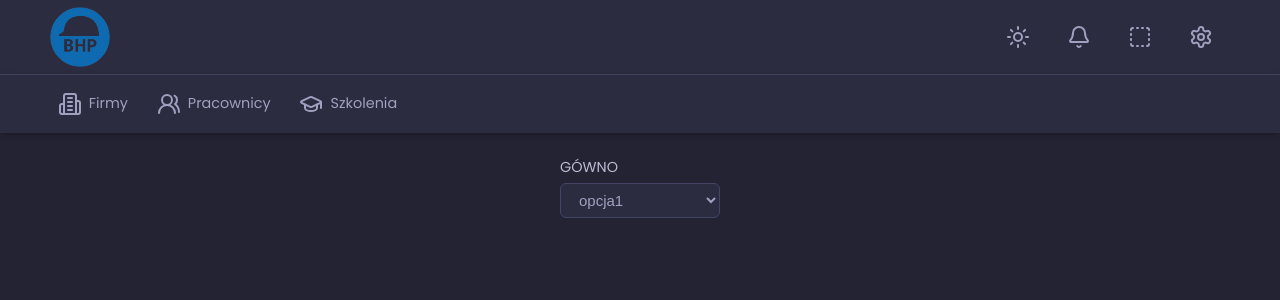
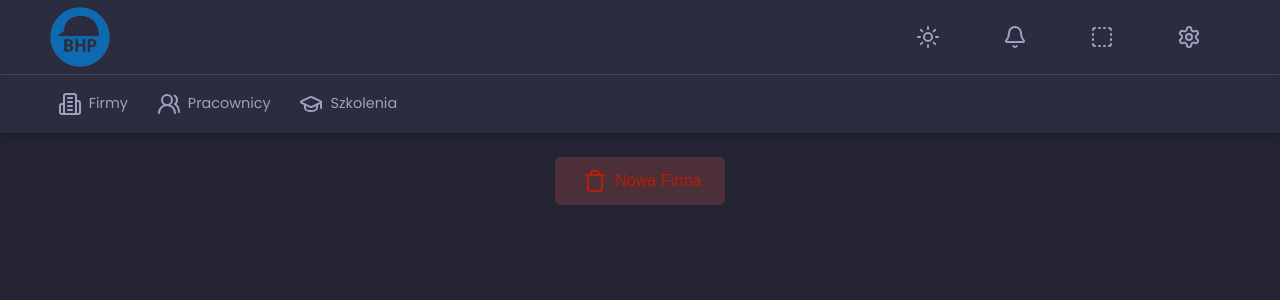
Before and after one commit to Zaniew1/REACT-BHP, a React (Vite) app: page / in a window 1280 px wide. Shown: the top 300 px of the page. Built offline with nearby package versions, Linux system fonts and the light colour scheme.

Commit message:
styles: style button, add predefined classes

```diff
--- a/src/Styles/Style.css
+++ b/src/Styles/Style.css
@@ -58,6 +58,99 @@ body {
 .icon-green {
   background-color: rgb(54, 72, 63);
   color: rgb(113, 221, 55);
+}
+
+.button__gray, .button__blue, .button__delete, .button {
+  display: flex;
+  justify-content: center;
+  align-items: center;
+  flex-direction: row;
+  border-radius: 0.375rem;
+  border: 1px solid transparent;
+  padding: 0.4375rem 0.9rem;
+  transition: 0.2s ease-in-out;
+  cursor: pointer;
+  margin: 0 1rem;
+  height: 3rem;
+}
+
+.button {
+  color: #a0a0c0;
+  background-color: transparent;
+}
+.button:hover {
+  color: #babad1;
+}
+.button__delete {
+  padding: 0.5rem 1.4rem;
+  color: rgb(182, 31, 5);
+  background: rgb(77, 47, 58);
+  border-color: transparent;
+  font-size: 1rem;
+}
+.button__delete:hover {
+  border-color: transparent;
+  background: #e6381a;
+  color: #fff;
+  box-shadow: 0 0.125rem 0.25rem 0 rgba(255, 62, 29, 0.4);
+  transform: translateY(-1px);
+}
+.button__delete:disabled {
+  box-shadow: none;
+  cursor: auto;
+  transform: none;
+  color: rgb(182, 31, 5);
+  background: rgb(77, 47, 58);
+}
+.button__delete svg {
+  margin: 0 0.5rem 0 0.3rem;
+  height: 1.5rem;
+  width: 1.5rem;
+}
+.button__blue {
+  color: #fff;
+  background-color: #696cff;
+  border-color: #696cff;
+  font-size: 1rem;
+  font-weight: 400;
+  box-shadow: 0 0.125rem 0.25rem 0 rgba(105, 108, 255, 0.4);
+}
+.button__blue:hover {
+  background-color: #5c5eff;
+  transform: translateY(-0.1rem);
+}
+.button__blue svg {
+  margin: 0 0.5rem 0 0.3rem;
+}
+.button__blue:disabled {
+  box-shadow: none;
+  cursor: auto;
+  transform: none;
+  background-color: #696cff;
+  border-color: #696cff;
+}
+.button__gray {
+  color: #8592a3;
+  border-color: transparent;
+  background: #393c50;
+}
+.button__gray:hover {
+  border-color: transparent;
+  background: #788393;
+  color: #fff;
+  box-shadow: 0 0.125rem 0.25rem 0 rgba(133, 146, 163, 0.4);
+  transform: translateY(-1px);
+}
+.button__gray:disabled {
+  color: #8592a3;
+  border-color: transparent;
+  background: #393c50;
+  transform: none;
+  cursor: auto;
+  box-shadow: none;
+}
+.button__gray svg {
+  margin: 0 0.5rem 0 0.3rem;
 }
 
 .logo {
@@ -132,27 +225,6 @@ body {
   justify-content: center;
   align-items: center;
   flex-direction: row;
-}
-.settings_button {
-  display: flex;
-  justify-content: center;
-  align-content: center;
-  flex-direction: row;
-  font-weight: 400;
-  line-height: 1.53;
-  border-radius: 0.375rem;
-  border: 1px solid transparent;
-  padding: 0.4375rem 1.25rem;
-  transition: 0.2s ease-in-out;
-  cursor: pointer;
-  color: #a0a0c0;
-  padding: 0 0.5em;
-  font-size: 2.2em;
-  background-color: transparent;
-}
-.settings_button:hover {
-  transform: scale(1.1);
-  color: #dddde9;
 }
 
 .input__wrapper {
--- a/src/components/atoms/Button.tsx
+++ b/src/components/atoms/Button.tsx
@@ -1,14 +1,16 @@
 
 export type ButtonType = {
-    buttonClass: string,
-    children?: React.ReactNode;
-    buttonClick: ()=> void;
-    rest?: any;
-
+    class?: string,
+    children?: React.ReactNode | string;
+    onClick: ()=> void;
+    disabled?:boolean;
+    type: "button" | "submit" | "reset";
+    form?: string;
+    name?:string
 }
 
 export const Button = (props: ButtonType ):React.JSX.Element => {
   return (
-    <button className={props.buttonClass} {...props.rest} onClick={props.buttonClick} >{props.children}</button>
+    <button className={props.class ?? "button"}  form={props.form} onClick={props.onClick} disabled={props.disabled} >{props.children}</button>
   )
 }
--- a/src/components/atoms/_button.sass
+++ b/src/components/atoms/_button.sass
@@ -0,0 +1,77 @@
+%button__primary
+    @include flexCenter(row)
+    border-radius: 0.375rem
+    border: 1px solid transparent
+    padding: 0.4375rem 0.9rem
+    transition: 0.2s ease-in-out
+    cursor: pointer
+    margin: 0 1rem
+    height: 3rem
+.button
+    @extend %button__primary
+    color: $text-color
+    background-color: transparent
+    &:hover
+        color: $text-whiter-color
+    &__delete
+        @extend %button__primary
+        padding: 0.5rem 1.4rem
+        color: rgb(182, 31, 5)
+        background: rgb(77, 47, 58)
+        border-color: transparent
+        font-size: 1rem
+        &:hover
+            border-color: transparent
+            background: #e6381a
+            color: #fff
+            box-shadow: 0 0.125rem 0.25rem 0 rgba(255, 62, 29, 0.4)
+            transform: translateY(-1px)
+        &:disabled
+            box-shadow: none
+            cursor: auto
+            transform: none
+            color: rgb(182, 31, 5)
+            background: rgb(77, 47, 58)
+        & svg
+            margin: 0 0.5rem 0 0.3rem
+            height: 1.5rem
+            width: 1.5rem
+    &__blue
+        @extend %button__primary
+        color: #fff
+        background-color: #696cff
+        border-color: #696cff
+        font-size: 1rem
+        font-weight: 400
+        box-shadow: 0 0.125rem 0.25rem 0 rgba(105, 108, 255, 0.4)
+        &:hover
+            background-color: #5c5eff
+            transform: translateY(-0.1rem)
+        & svg
+            margin: 0 0.5rem 0 0.3rem
+        &:disabled
+            box-shadow: none
+            cursor: auto
+            transform: none
+            background-color: #696cff
+            border-color: #696cff
+    &__gray
+        @extend %button__primary
+        color: #8592a3
+        border-color: transparent
+        background: #393c50
+        &:hover
+            border-color: transparent
+            background: #788393
+            color: #fff
+            box-shadow: 0 0.125rem 0.25rem 0 rgba(133, 146, 163, 0.4)
+            transform: translateY(-1px)
+        &:disabled
+            color: #8592a3
+            border-color: transparent
+            background: #393c50
+            transform: none
+            cursor: auto
+            box-shadow: none
+        & svg
+            margin: 0 0.5rem 0 0.3rem
--- a/src/components/molecules/Select.tsx
+++ b/src/components/molecules/Select.tsx
@@ -12,7 +12,7 @@ type SelectType = {
 
 export const Select = (props: SelectType):React.JSX.Element => {
   const selectRef = useRef<HTMLSelectElement>(null);
-  const handleInputChange = () => {
+  const handleSelectChange = () => {
     if (selectRef.current) {
       props.selectValue(selectRef.current.value);
     }
@@ -20,7 +20,7 @@ export const Select = (props: SelectType):React.JSX.Element => {
   return (
     <div className={props.wrapperClass ?? "input__wrapper"}>
         <label className={props.labelClass ?? "input__label"}  htmlFor={props.selectId}>{props.labelText}</label>
-        <select ref={selectRef} onChange={handleInputChange}  id={props.selectId}  className={props.selectClass ?? "select"}>
+        <select ref={selectRef} onChange={handleSelectChange}  id={props.selectId}  className={props.selectClass ?? "select"}>
           {props.selectOptions.map((option, index)=>{
             return <option key={option.value+index} value={option.value}>{option.text}</option>
           })}
--- a/src/components/molecules/Settings.tsx
+++ b/src/components/molecules/Settings.tsx
@@ -10,10 +10,10 @@ export const SettingsBar = ():React.JSX.Element => {
 
   return (
     <div className="settings">
-      <Button buttonClick={handleDarkMode} buttonClass={"settings_button"} ><Sun/></Button>
-      <Button buttonClick={handleNotifications} buttonClass={"settings_button"} ><Bell/></Button>
-      <Button buttonClick={handleFullScreen} buttonClass={"settings_button"} ><SquareDashed/></Button>
-      <Button buttonClick={handleSettings} buttonClass={"settings_button"} ><Settings /></Button>
+      <Button type={"button"} onClick={handleDarkMode}  ><Sun/></Button>
+      <Button type={"button"} onClick={handleNotifications}  ><Bell/></Button>
+      <Button type={"button"} onClick={handleFullScreen}  ><SquareDashed/></Button>
+      <Button type={"button"} onClick={handleSettings}  ><Settings /></Button>
 
     </div>
   )
--- a/src/components/molecules/_settings.sass
+++ b/src/components/molecules/_settings.sass
@@ -1,11 +1,2 @@
 .settings
     @include flexCenter(row)
-    &_button
-        @include btn-primal()
-        color: $text-color
-        padding: 0 0.5em
-        font-size: 2.2em
-        background-color: transparent
-        &:hover
-            transform: scale(1.1)
-            color: lighten($text-color, 20%)
--- a/src/components/organisms/ContainerCard/ContainerCard.tsx
+++ b/src/components/organisms/ContainerCard/ContainerCard.tsx
@@ -1,19 +1,10 @@
-import { useState } from "react";
-import { Select } from "../../molecules/Select";
+import {  Trash } from "lucide-react";
+import { Button } from "../../atoms/Button";
 
 export const ContainerCard:React.FC = ():JSX.Element => {
-    const selectOption = [
-        {value: '1', text: 'opcja1'},
-        {value: '2', text: 'opcja2'},
-        {value: '3', text: 'opcja3'},
-        {value: '4', text: 'opcja4'},
-        {value: '5', text: 'opcja5'}
-    ]
-    const [a, seta] = useState<string>('')
-    console.log(a)
     return  (
         <main  className='container'>
-            <Select labelText={"GÓWNO"} selectValue={seta} selectId="asdasd" selectOptions={selectOption}/>
+           <Button disabled={true} class={"button__delete"} onClick={()=>{}} type={'button'}><Trash/>{"Nowa Firma"}</Button>
 
         </main>
     );
```
Also changed, not shown: src/Styles/_mixins.sass (+0 -23 lines), 1 other file (tests, documents, lock files or other folders).
